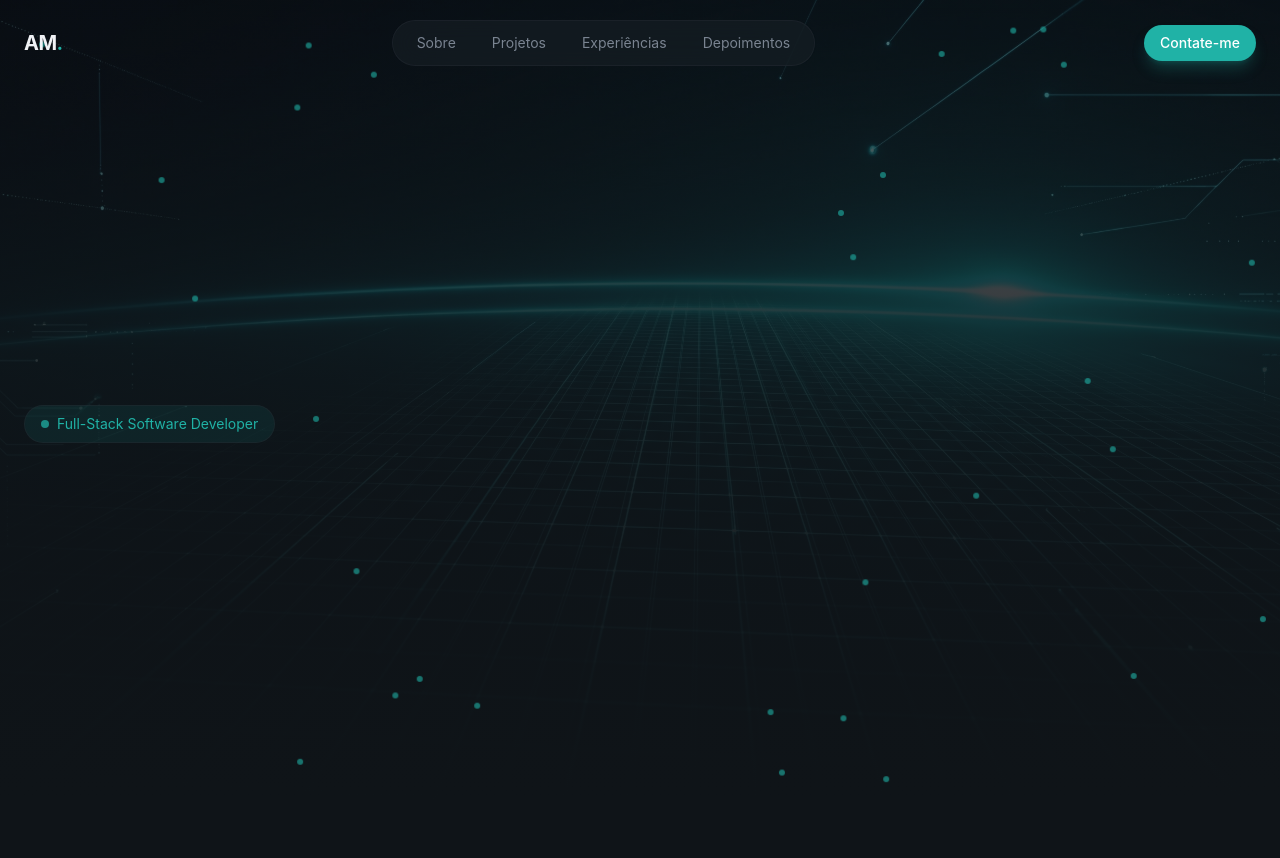
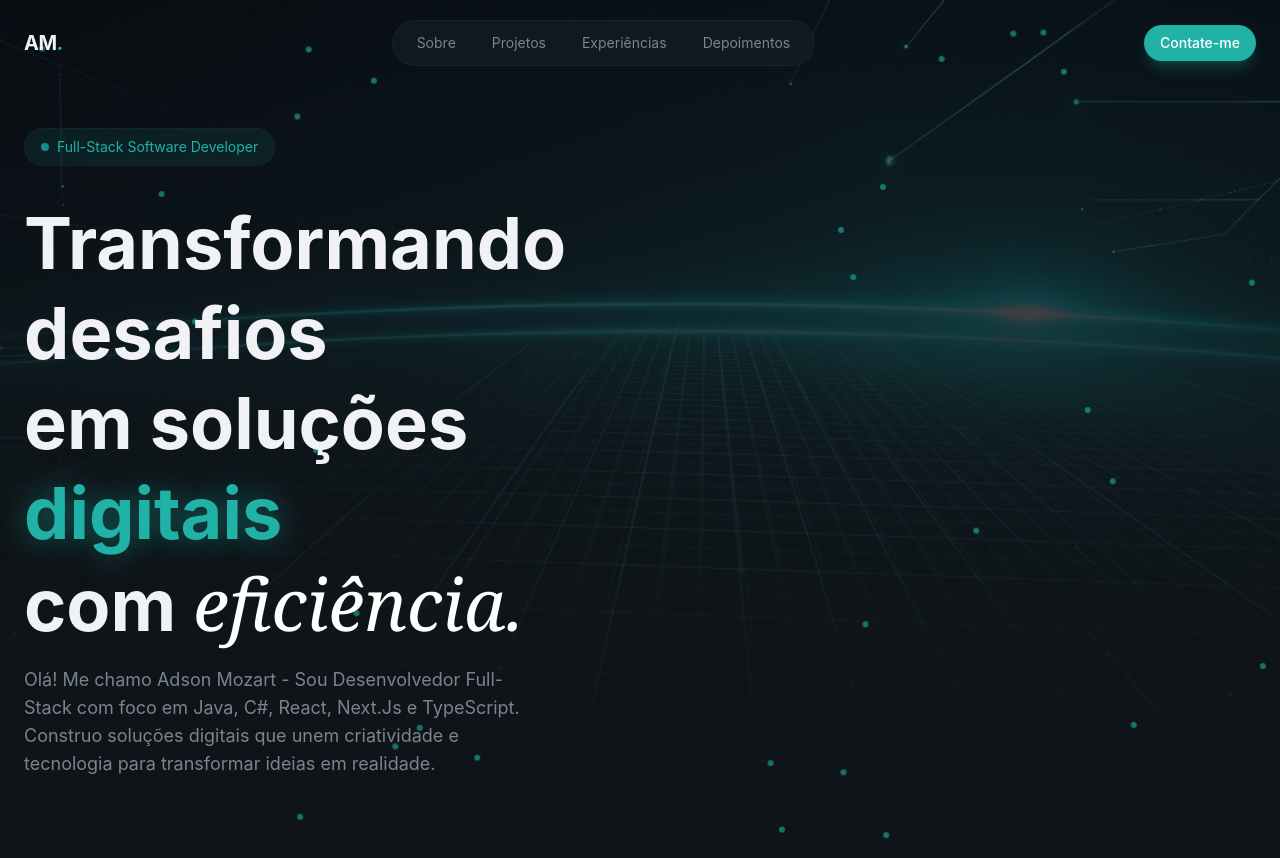
Before and after one commit to AdsonMozart/meu-portfolio, a React (Vite) app: page / in a window 1280 px wide. Before the commit the page ends 800 px from the top, so only its background shows below. Built offline with nearby package versions, Linux system fonts and the light colour scheme.

Commit message:
feat: finalizando o cabeçalho com a frase representativa, conteúdo de descrição e animações fade e delay

```diff
--- a/src/index.css
+++ b/src/index.css
@@ -54,6 +54,10 @@
     backdrop-filter: blur(24px);
     border: 1px solid color-mix(in srgb, var(--color-border) 60%, transparent);
   }
+  .glow-text {
+    text-shadow: 0 0 30px
+      color-mix(in srgb, var(--color-primary) 50%, transparent);
+  }
 }
 
 @layer utilities {
@@ -89,4 +93,32 @@
   .animate-fade-in {
     animation: fade-in 0.5s ease-out both;
   }
+
+  .animation-delay-100 {
+    animation-delay: 100ms;
+  }
+
+  .animation-delay-200 {
+    animation-delay: 200ms;
+  }
+
+  .animation-delay-300 {
+    animation-delay: 300ms;
+  }
+
+  .animation-delay-400 {
+    animation-delay: 400ms;
+  }
+
+  .animation-delay-500 {
+    animation-delay: 500ms;
+  }
+
+  .animation-delay-600 {
+    animation-delay: 600ms;
+  }
+
+  .animation-delay-800 {
+    animation-delay: 800ms;
+  }
 }
--- a/src/sections/Hero.jsx
+++ b/src/sections/Hero.jsx
@@ -31,6 +31,21 @@ export const Hero = () => {
               Full-Stack Software Developer
             </span>
           </div>
+
+          {/* Headline */}
+          <div className="space-y-4 animate-fade-in">
+            <h1 className="text-5xl md:text-6xl lg:text-7xl font-bold leading-tight animate-fade-in animation-delay-100">
+              Transformando desafios
+              <br/>
+              em soluções <span className= "text-primary glow-text">digitais </span>
+              <br/>
+              com <span className= "font-serif italic font-normal text-white">eficiência.</span>
+            </h1>
+            <p className="text-lg text-muted-foreground max-w-lg animate-fade-in animation-delay-200">
+              Olá! Me chamo Adson Mozart - Sou Desenvolvedor Full-Stack com foco em Java, C#, React, Next.Js e TypeScript.
+              Construo soluções digitais que unem criatividade e tecnologia para transformar ideias em realidade.
+            </p>
+          </div>
         </div>
         {/* Right Column - Profile Image */}
       </div>
```
